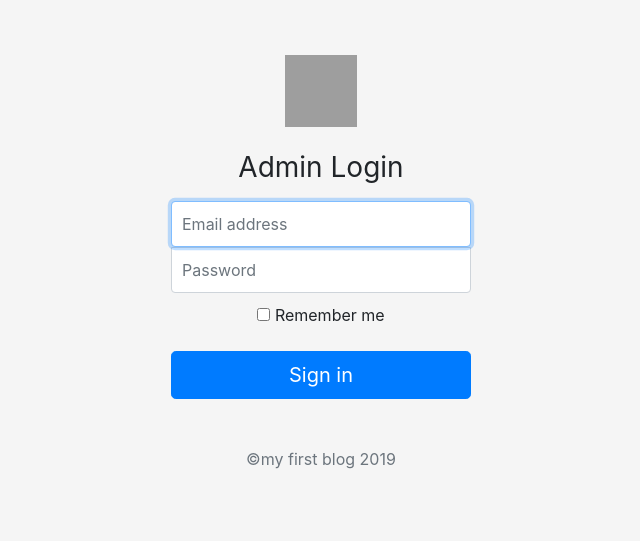
After one commit to mkmaurya955/flask_tuts, a Flask app: page /dashboard in a window 1280 px wide. The commit adds this page. Shown: the top 541 px of the page, without its empty margins (319-959 px from the left). Run offline with Flask 2, Linux system fonts and the light colour scheme; some libraries are stand-ins or nearby versions; grey boxes are pictures that could not be loaded.

Commit message:
secondcommit

```diff
--- a/config.json
+++ b/config.json
@@ -12,7 +12,11 @@
     "gmail-user" : "mkmaurya955@gmail.com",
     "gmail-password": "01Oct1994",
     "about_text": "This is MANISH KUMAR MAURYA. I have my completed my MCA from DR. RAM MANOHAR LOHIA AWADH UNIVERSITY FAIZABAD, UTTAR PRADESH. I have also a knowledge of Language - PHP, PYTHON, DJANGO, FLASK (these are web application framework.) And falimilier with UI(HTML, CSS, JAVASCRIPT, BOOTSTRAP) AND MYSQL, ORACLE.",
-    "no_of_posts": "5"
+    "no_of_posts": "5",
+    "blog_name": "my first blog",
+    "admin_user": "mkmaurya",
+    "admin_password": "mkm12345",
+    "upload_loaction": "C:\\Users\\manish\\PycharmProjects\\flask_tuts\\static"
 
   }
 }
--- a/main.py
+++ b/main.py
@@ -1,6 +1,9 @@
-from flask import Flask,render_template,request
+from flask import Flask,render_template,request,session,redirect
 from flask_sqlalchemy import SQLAlchemy
 import json
+from werkzeug import secure_filename
+import os
+from datetime import datetime
 from flask_mail import Mail
 
 
@@ -8,6 +11,8 @@ with open('config.json', 'r') as c:
     params= json.load(c)["params"]
 local_server=True
 app = Flask(__name__)
+app.config['UPLOAD_FOLDER']=params['upload_loaction']
+app.secret_key = 'super-secret-key'
 app.config.update(
     MAIL_SERVER = 'smtp.gmail.com',
     MAIL_PORT='465',
@@ -44,12 +49,98 @@ class Posts(db.Model):
 
 @app.route("/")
 def home():
-    posts=Posts.query.filter_by().all()[0:3]
+    posts = Posts.query.filter_by().all()
+    last=len(posts)/params[0:3]
+    #[0:3]
+    page=int(request.args.get('page'))
+    if ( not str(page).isnumeric()):
+        page=0
+    #pazination
+    #first
+    if(page==1):
+        prev="#"
+        next="/?page="+ str(page+1)
+    elif(page==last):
+        prev = "/?page=" + str(page - 1)
+        next = "#"
+    else:
+        prev = "/?page=" + str(page - 1)
+        next = "/?page=" + str(page + 1)
+
+
     return render_template("index.html", params=params, posts=posts)
 
 @app.route("/about")
 def about():
     return render_template("about.html", params=params)
+
+@app.route("/edit/<string:sno>", methods=['GET','POST'])
+def edit(sno):
+    if('user' in session and session['user']==params['admin_user']):
+        if request.method=='POST':
+            title=request.form.get('title')
+            tagline=request.form.get('title')
+            slug= request.form.get('slug')
+            author= request.form.get('author')
+            content= request.form.get('content')
+            img_file= request.form.get('img_file')
+            date= datetime.now()
+            if sno=='0':
+                post=Posts(title=title, tagline=tagline,slug=slug,author=author,content=content,img_file=img_file,date=date)
+                db.session.add(post)
+                db.session.commit()
+            else:
+                post=Posts.query.filter_by(sno=sno).first()
+                post.title=title
+                post.tagline=tagline
+                post.slug=slug
+                post.author=author
+                post.content=contact
+                post.img_file=img_file
+                post.date=date
+                db.session.commit()
+                return redirect('/edit/'+sno)
+        post=Posts.query.filter_by(sno=sno).first()
+        return render_template('edit.html', params=params, post=post)
+
+@app.route("/uploader", methods=['GET','POST'])
+def uploader():
+    if ('user' in session and session['user'] == params['admin_user']):
+        if(request.method=='POST'):
+            f=request.files['file1']
+            f.save(os.path.join(app.config['UPLOAD_FOLDER'],secure_filename(f.filename)))
+            return "Uploaded successfully"
+
+@app.route("/logout")
+def logout():
+    session.pop('user')
+    return redirect('/dashboard')
+
+
+@app.route("/delete/<string:sno>",methods=['GET','POST'])
+def delete(sno):
+    if ('user' in session and session['user'] == params['admin_user']):
+        post=Posts.query.filter_by(sno=sno).first()
+        db.session.delete(post)
+        db.session.commit()
+    return redirect('/dashboard')
+
+
+@app.route("/dashboard", methods=['GET','POST'])
+def dashboard():
+    if('user' in session and session['user']==params['admin_user']):
+        posts=Posts.query.all()
+        return render_template('dashboard.html', params=params,posts=posts)
+
+    if request.method=='POST':
+        username=request.form.get('uname')
+        userpass=request.form.get('pass')
+        if(username == params['admin_user'] and userpass == params['admin_password']):
+            session['user']=username
+            posts=Posts.query.all()
+            return render_template('dashboard.html', params=params,posts=posts)
+
+    return render_template("login.html", params=params)
 
 @app.route("/contact", methods=['GET','POST'])
 def contact():
--- /dev/null
+++ b/static/css/signin.css
@@ -0,0 +1,43 @@
+body {
+  height: 100%;
+}
+
+body {
+  display: -ms-flexbox;
+  display: flex;
+  -ms-flex-align: center;
+  align-items: center;
+  padding-top: 40px;
+  padding-bottom: 40px;
+  background-color: #f5f5f5;
+}
+
+.form-signin {
+  width: 100%;
+  max-width: 330px;
+  padding: 15px;
+  margin: auto;
+}
+.form-signin .checkbox {
+  font-weight: 400;
+}
+.form-signin .form-control {
+  position: relative;
+  box-sizing: border-box;
+  height: auto;
+  padding: 10px;
+  font-size: 16px;
+}
+.form-signin .form-control:focus {
+  z-index: 2;
+}
+.form-signin input[type="email"] {
+  margin-bottom: -1px;
+  border-bottom-right-radius: 0;
+  border-bottom-left-radius: 0;
+}
+.form-signin input[type="password"] {
+  margin-bottom: 10px;
+  border-top-left-radius: 0;
+  border-top-right-radius: 0;
+}
--- a/templates/index.html
+++ b/templates/index.html
@@ -43,7 +43,8 @@
         <!-- Pager -->
 
         <div class="clearfix">
-          <a class="btn btn-primary float-right" href="#">Older Posts &rarr;</a>
+          <a class="btn btn-primary float-left" href="#"> &larr; Previous </a>
+          <a class="btn btn-primary float-right" href="#">Next &rarr;</a>
         </div>
       </div>
     </div>
--- /dev/null
+++ b/templates/login.html
@@ -0,0 +1,54 @@
+
+<!doctype html>
+<html lang="en">
+  <head>
+    <meta charset="utf-8">
+    <meta name="viewport" content="width=device-width, initial-scale=1, shrink-to-fit=no">
+    <meta name="description" content="">
+    <meta name="author" content="Mark Otto, Jacob Thornton, and Bootstrap contributors">
+    <meta name="generator" content="Jekyll v3.8.5">
+    <title>Admin Panel</title>
+
+    <link rel="canonical" href="https://getbootstrap.com/docs/4.3/examples/sign-in/">
+
+    <!-- Bootstrap core CSS -->
+<link rel="stylesheet" href="https://stackpath.bootstrapcdn.com/bootstrap/4.3.1/css/bootstrap.min.css" integrity="sha384-ggOyR0iXCbMQv3Xipma34MD+dH/1fQ784/j6cY/iJTQUOhcWr7x9JvoRxT2MZw1T" crossorigin="anonymous">
+
+
+    <style>
+      .bd-placeholder-img {
+        font-size: 1.125rem;
+        text-anchor: middle;
+        -webkit-user-select: none;
+        -moz-user-select: none;
+        -ms-user-select: none;
+        user-select: none;
+      }
+
+      @media (min-width: 768px) {
+        .bd-placeholder-img-lg {
+          font-size: 3.5rem;
+        }
+      }
+    </style>
+    <!-- Custom styles for this template -->
+    <link href="{{ url_for('static', filename='css/signin.css')}}" rel="stylesheet">
+  </head>
+  <body class="text-center">
+    <form class="form-signin" method="post" action="/dashboard">
+  <img class="mb-4" src="/docs/4.3/assets/brand/bootstrap-solid.svg" alt="" width="72" height="72">
+  <h1 class="h3 mb-3 font-weight-normal">Admin Login</h1>
+  <label for="uname" class="sr-only">Email address</label>
+  <input type="uname" id="uname" name="uname" class="form-control" placeholder="Email address" required autofocus>
+  <label for="pass" class="sr-only">Password</label>
+  <input type="password" id="pass" name="pass" class="form-control" placeholder="Password" required>
+  <div class="checkbox mb-3">
+    <label>
+      <input type="checkbox" value="remember-me"> Remember me
+    </label>
+  </div>
+  <button class="btn btn-lg btn-primary btn-block" type="submit">Sign in</button>
+  <p class="mt-5 mb-3 text-muted">&copy;{{ params ['blog_name'] }} 2019</p>
+</form>
+</body>
+</html>
--- a/templates/post.html
+++ b/templates/post.html
@@ -12,7 +12,7 @@
         <div class="col-lg-8 col-md-10 mx-auto">
           <div class="post-heading">
             <h1>{{ post.title }}</h1>
-            <h2 class="subheading">Problems look mighty small from 150 miles up</h2>
+            <h2 class="subheading">{{post.tagline}}</h2>
             <span class="meta">Posted by
               <a href="#">MKumar</a>
               on {{ post.date }}</span>
```
Also changed, not shown: templates/dashboard.html (added, +62 -0 lines), templates/edit.html (added, +86 -0 lines), templates/layout.html (+4 -3 lines), static/about-bg.jpg (added).
